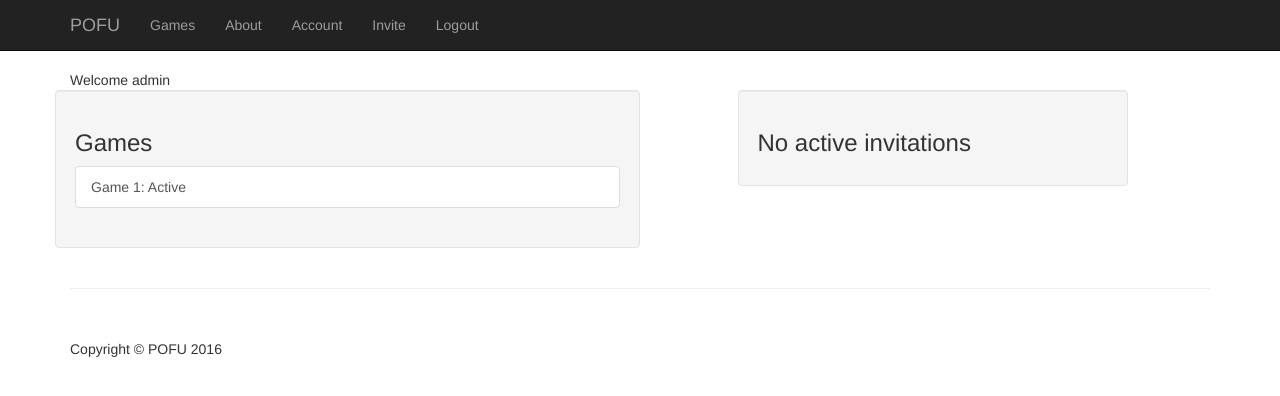
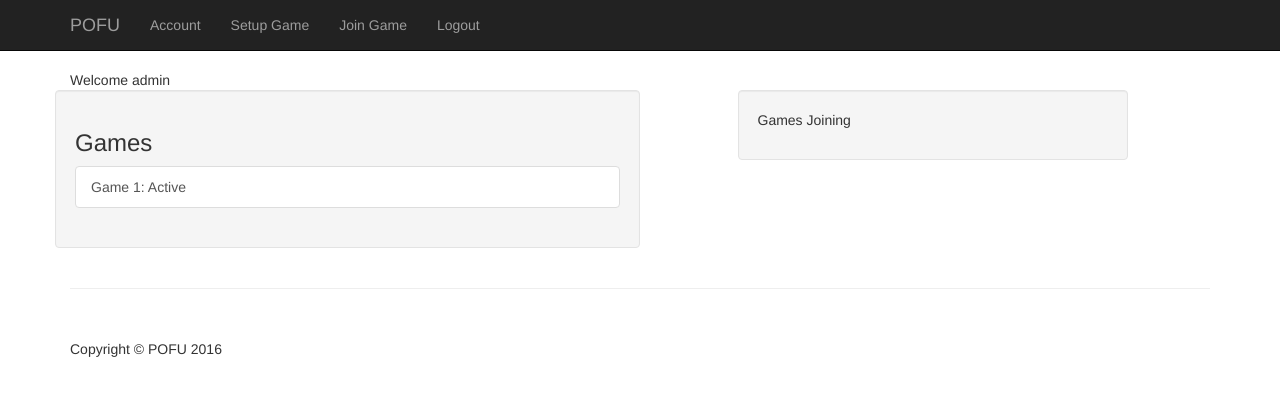
Before and after one commit to JKCooper2/pofu, a Django app: page /users/home/ in a window 1280 px wide. Shown: the top 396 px of the page. Run offline with Django 3.2, Linux system fonts and the light colour scheme; a user stored in the database is signed in; data comes from the database, SQL or seed files in the repository; some libraries are stand-ins or nearby versions.

Commit message:
Added Setup Game ability

```diff
--- a/game/admin.py
+++ b/game/admin.py
@@ -1,6 +1,6 @@
 from django.contrib import admin
 
-from .models import Game, Player
+from .models import Game, Player, Invitation, Setup
 
 
 class PlayerInline(admin.StackedInline):
@@ -12,3 +12,5 @@ class GameAdmin(admin.ModelAdmin):
     inlines = [PlayerInline]
 
 admin.site.register(Game, GameAdmin)
+admin.site.register(Invitation)
+admin.site.register(Setup)
--- a/game/models.py
+++ b/game/models.py
@@ -1,5 +1,6 @@
 from django.db import models
 from django.contrib.auth.models import User
+from django.core.validators import MinValueValidator, MaxValueValidator
 
 
 class GamesManager(models.Manager):
@@ -8,14 +9,39 @@ class GamesManager(models.Manager):
             models.Q(player__user_id=user.id))
 
 
+GAME_STATUS = (
+    ('A', 'Active'),
+    ('F', 'Finished'),
+    ('C', 'Cancelled')
+)
+
+
 class Game(models.Model):
-    status = models.CharField(max_length=1, default='A', choices=[('A', 'Active'), ('I', 'Inactive')])
+    status = models.CharField(max_length=1, default='A', choices=GAME_STATUS)
     title = models.CharField(max_length=50)
+
+    host = models.ForeignKey(User, null=True)
 
     objects = GamesManager()
 
     def __str__(self):
         return "Game " + str(self.id)
+
+
+class Setup(models.Model):
+    num_players = models.IntegerField(verbose_name="Number of Players",
+                                      help_text="2-8 players",
+                                      validators=[MinValueValidator(2, message="Must have at least 2 players"),
+                                                  MaxValueValidator(8, message="Cannot have more than 8 players")])
+    host = models.ForeignKey(User, null=True)
+    timestamp = models.DateTimeField(auto_now_add=True)
+    message = models.CharField(max_length=300, blank=True)
+
+    def joined(self):
+        return self.invitation_set.count()
+
+    def __str__(self):
+        return "Setup " + str(self.id)
 
 
 class Player(models.Model):
@@ -27,10 +53,8 @@ class Player(models.Model):
 
 
 class Invitation(models.Model):
-    from_user = models.ForeignKey(User, related_name='invitations_sent')
-    to_user = models.ForeignKey(User, related_name='invitations_received',
-                                verbose_name="User to invite",
-                                help_text="Please select the user you want to play a game against")
-    message = models.CharField(max_length=300, blank=True,
-                               help_text="Adding a friendly message is never a bad idea")
-    timestamp = models.DateTimeField(auto_now_add=True)
+    setup = models.ForeignKey(Setup, null=True)
+    to_user = models.ForeignKey(User, null=True)
+
+    def __str__(self):
+        return str(self.setup) + ": " + self.to_user.username
--- a/game/urls.py
+++ b/game/urls.py
@@ -4,6 +4,6 @@ from . import views
 
 app_name = "game"
 urlpatterns = [
-    url(r'^invite$', views.new_invitation, name='invite'),
-    url(r'^invitation/(?P<pk>\d+)/$', views.accept_invitation, name="view_invite")
+    url(r'^setup$', views.setup_game, name='setup'),
+    url(r'^join$', views.join_game, name='join'),
 ]
--- a/templates/base.html
+++ b/templates/base.html
@@ -49,18 +49,15 @@
             <!-- Collect the nav links, forms, and other content for toggling -->
             <div class="collapse navbar-collapse" id="bs-example-navbar-collapse-1">
                 <ul class="nav navbar-nav">
-                    <li>
-                        <a href="#">Games</a>
-                    </li>
-                    <li>
-                        <a href="#">About</a>
-                    </li>
                     {% if user.is_authenticated %}
                         <li>
                             <a href="{% url 'users:home' %}">Account</a>
                         </li>
                         <li>
-                            <a href="{% url 'game:invite' %}">Invite</a>
+                            <a href="{% url 'game:setup' %}">Setup Game</a>
+                        </li>
+                        <li>
+                            <a href="{% url 'game:join' %}">Join Game</a>
                         </li>
                         <li>
                             <a href="{% url 'logout' %}">Logout</a>
--- a/users/templates/users/home.html
+++ b/users/templates/users/home.html
@@ -11,18 +11,7 @@
         {% include "game/game_list_snippet.html" with header="Games" game_list=my_games %}
     </div>
     <div class="well col-md-4 col-md-push-1">
-        {% if invitations %}
-            <h3 class="panel-header">Open invitations</h3>
-            <div class="list-group">
-                {% for inv in invitations %}
-                    <a class="list-group-item" href="{% url 'game:view_invite' pk=inv.id %}">
-                        {{ inv.from_user.username }} has invited you to a game. Click here
-                    </a>
-                {% endfor %}
-            </div>
-        {% else %}
-            <h3 class="panel-header">No active invitations</h3>
-        {% endif %}
+        <p>Games Joining</p>
     </div>
 </div>
 
--- a/users/views.py
+++ b/users/views.py
@@ -7,7 +7,5 @@ from game.models import Game
 @login_required
 def home(request):
     my_games = Game.objects.games_for_user(request.user)
-    invitations = request.user.invitations_received.all()
-    context = {'my_games': my_games,
-               'invitations': invitations}
+    context = {'my_games': my_games}
     return render(request, 'users/home.html', context)
```
Also changed, not shown: game/forms.py (+4 -4 lines), game/templates/game/accept_invitation.html (deleted, +0 -19 lines), game/templates/game/join_game.html (added, +18 -0 lines), game/views.py (+12 -28 lines), db.sqlite3, game/migrations/0004_auto_20160730_0058.py (added), game/templates/game/setup_game.html (renamed from game/templates/game/new_invitation.html).
